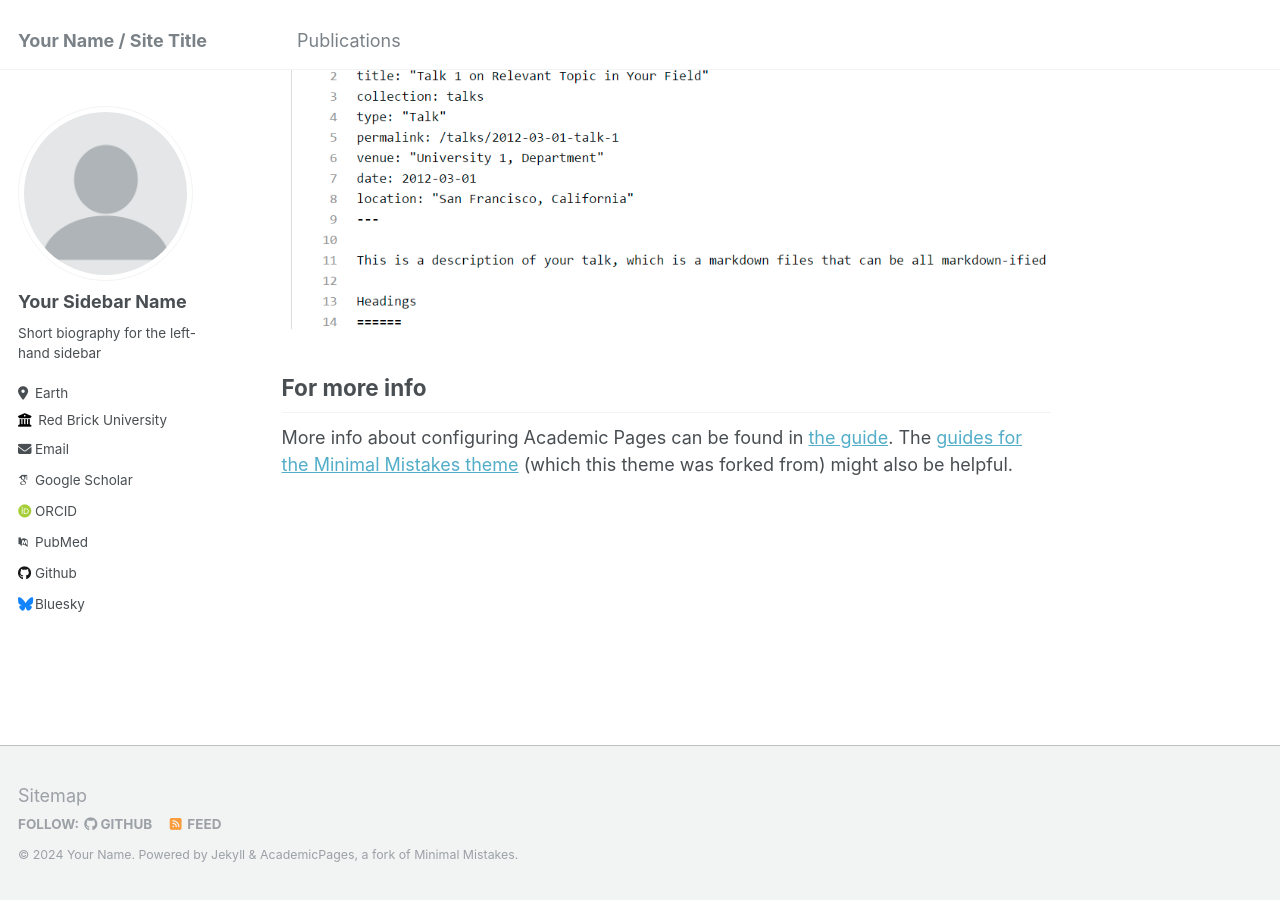
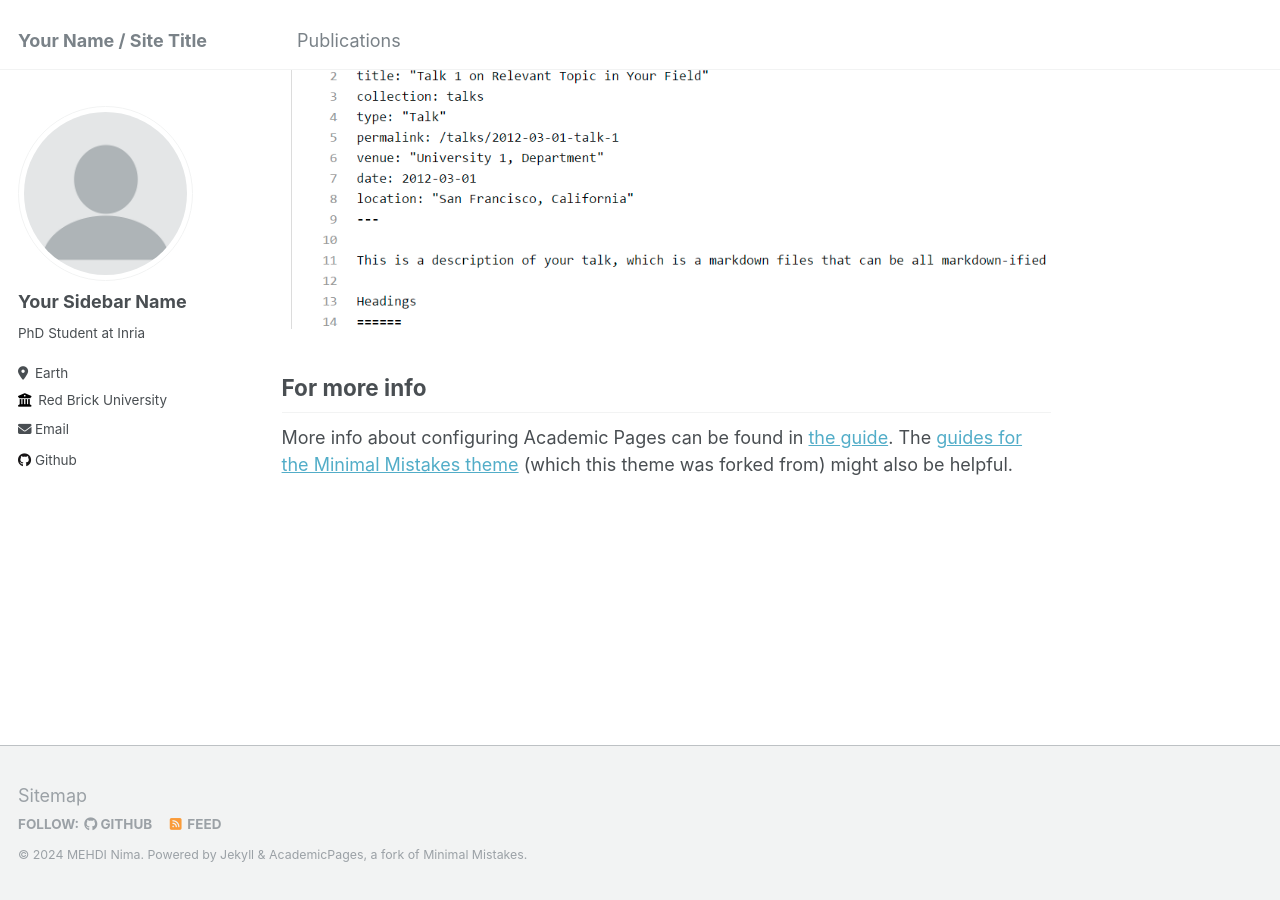
Before and after one commit to MehdiN/mehdin.github.io, a Jekyll site: the page built from _pages/about.md, in a window 1280 px wide and 900 px high, scrolled down 2660 px. Built offline with Jekyll 4.4.1, drawn with Linux system fonts in a browser that asks for light colours; some web fonts are replaced; part of the change alters nothing that is shown.

Commit message:
update config

```diff
--- a/_config.yml
+++ b/_config.yml
@@ -10,7 +10,7 @@
 locale                   : "en-US"
 title                    : "Your Name / Site Title"
 title_separator          : "-"
-name                     : &name "Your Name"
+name                     : &name "MEHDI Nima"
 description              : &description "personal description"
 url                      : https://academicpages.github.io # the base hostname & protocol for your site e.g. "https://mmistakes.github.io"
 baseurl                  : "" # the subpath of your site, e.g. "/blog"
@@ -24,7 +24,7 @@ author:
   avatar           : "profile.png"
   name             : "Your Sidebar Name"
   pronouns         : # example: "she/her"
-  bio              : "Short biography for the left-hand sidebar"
+  bio              : "PhD Student at Inria"
   location         : "Earth"
   employer         : "Red Brick University"
   uri              : # URL
@@ -32,23 +32,23 @@ author:
 
   # Academic websites
   arxiv            : # URL - Update with the correct link to your profile
-  googlescholar    : "https://scholar.google.com/citations?user=PS_CX0AAAAAJ"
+  googlescholar    : # "https://scholar.google.com/citations?user=PS_CX0AAAAAJ"
   impactstory      : # URL
-  orcid            : "http://orcid.org/yourorcidurl"
+  orcid            : # "http://orcid.org/yourorcidurl"
   semantic         : # URL
-  pubmed           : "https://www.ncbi.nlm.nih.gov/pubmed/?term=john+snow"
+  pubmed           : # "https://www.ncbi.nlm.nih.gov/pubmed/?term=john+snow"
   researchgate     : # URL
 
   # Repositories and software development
   bitbucket        : # Username - Update with your username on the site
   codepen          : # Username
   dribbble         : # Username
-  github           : "academicpages"
+  github           : "MehdiN"
   kaggle           : # Username
   stackoverflow    : # User number or user number and name (i.e., use "1" or "1/jeff-atwood")
 
   # Social media
-  bluesky          : "bsky.app" # Replace this with you Bluesky username
+  bluesky          : # "bsky.app" # Replace this with you Bluesky username
   facebook         : # Username
   flickr           : # Username
   foursquare       : # Username
```
